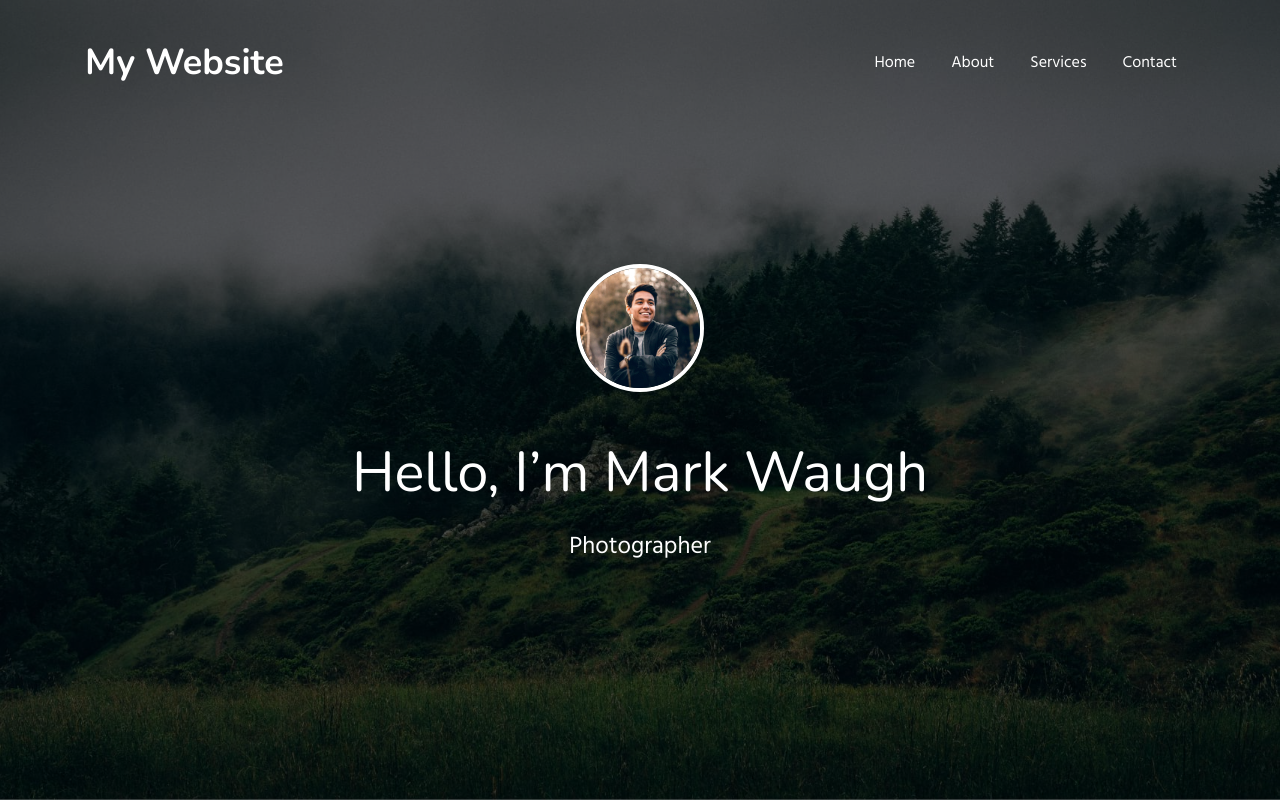
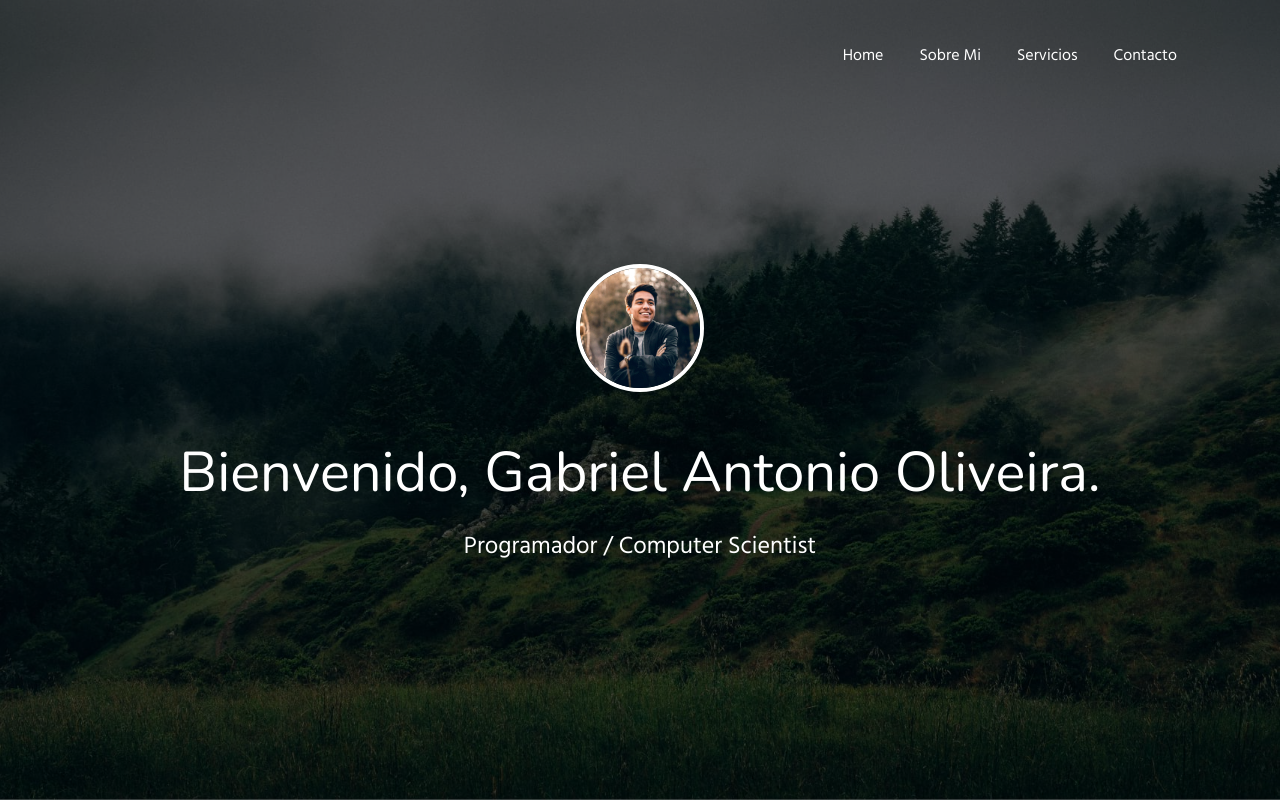
Before and after one commit to ngantonio/ngantonio.github.io, a plain HTML site: page index.html in a window 1280 px wide. Shown: the top 802 px of the page. Drawn offline with nearby package versions, Linux system fonts and the light colour scheme.

Commit message:
cambiando nombre e iniciales basicas

```diff
--- a/index.html
+++ b/index.html
@@ -6,7 +6,7 @@
   <meta charset="utf-8">
   <meta name="viewport" content="width=device-width, initial-scale=1, shrink-to-fit=no">
 
-  <title>My Website a Personal Portfolio Category Bootstrap Responsive Website Template | Home :: W3layouts</title>
+  <title>Gabriel Antonio :: Computer Scientist</title>
   <!-- web fonts -->
   <link href="//fonts.googleapis.com/css?family=Nunito:400,600,700,800,900&display=swap" rel="stylesheet">
   <link href="//fonts.googleapis.com/css?family=Hind&display=swap" rel="stylesheet">
@@ -20,7 +20,7 @@
   <section class="w3l-bootstrap-header">
     <nav class="navbar navbar-expand-lg navbar-light py-lg-3 py-2">
       <div class="container">
-        <a class="navbar-brand" href="index.html"> My Website</a>
+        <!--<a class="navbar-brand" href="index.html">Gabriel Antonio :: Computer Scientist</a>-->
         <!-- if logo is image enable this
     <a class="navbar-brand" href="#index.html">
         <img src="image-path" alt="Your logo" title="Your logo" style="height:35px;" />
@@ -36,15 +36,15 @@
               <a class="nav-link" href="index.html">Home</a>
             </li>
             <li class="nav-item">
-              <a class="nav-link" href="about.html">About</a>
+              <a class="nav-link" href="about.html">Sobre Mi</a>
             </li>
             <li class="nav-item">
-              <a class="nav-link" href="services.html">Services</a>
+              <a class="nav-link" href="services.html">Servicios</a>
             </li>
 
 
             <li class="nav-item">
-              <a class="nav-link" href="contact.html">Contact</a>
+              <a class="nav-link" href="contact.html">Contacto</a>
             </li>
           </ul>
 
@@ -61,9 +61,9 @@
           <div class="slider-info banner-view text-center">
             <div class="banner-info container">
               <img src="assets/images/c1.jpg" alt="about image" class="img-fluid">
-              <h3 class="banner-text mt-5">Hello, I’m Mark Waugh
+              <h3 class="banner-text mt-5">Bienvenido, Gabriel Antonio Oliveira.
               </h3>
-              <p class="my-4 mb-5">Photographer</p><br>
+              <p class="my-4 mb-5">Programador / Computer Scientist</p><br>
 
             </div>
           </div>
```
